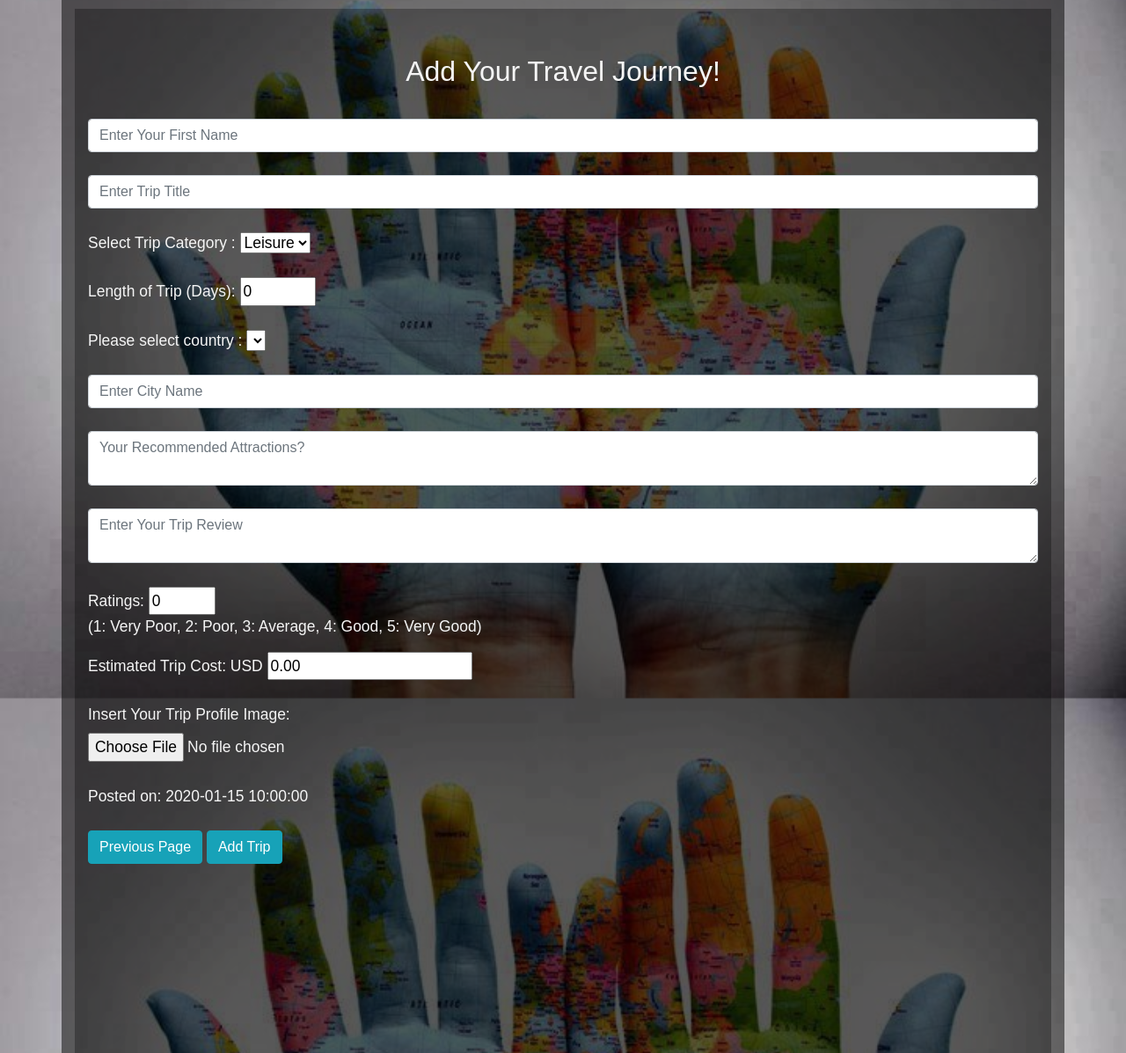
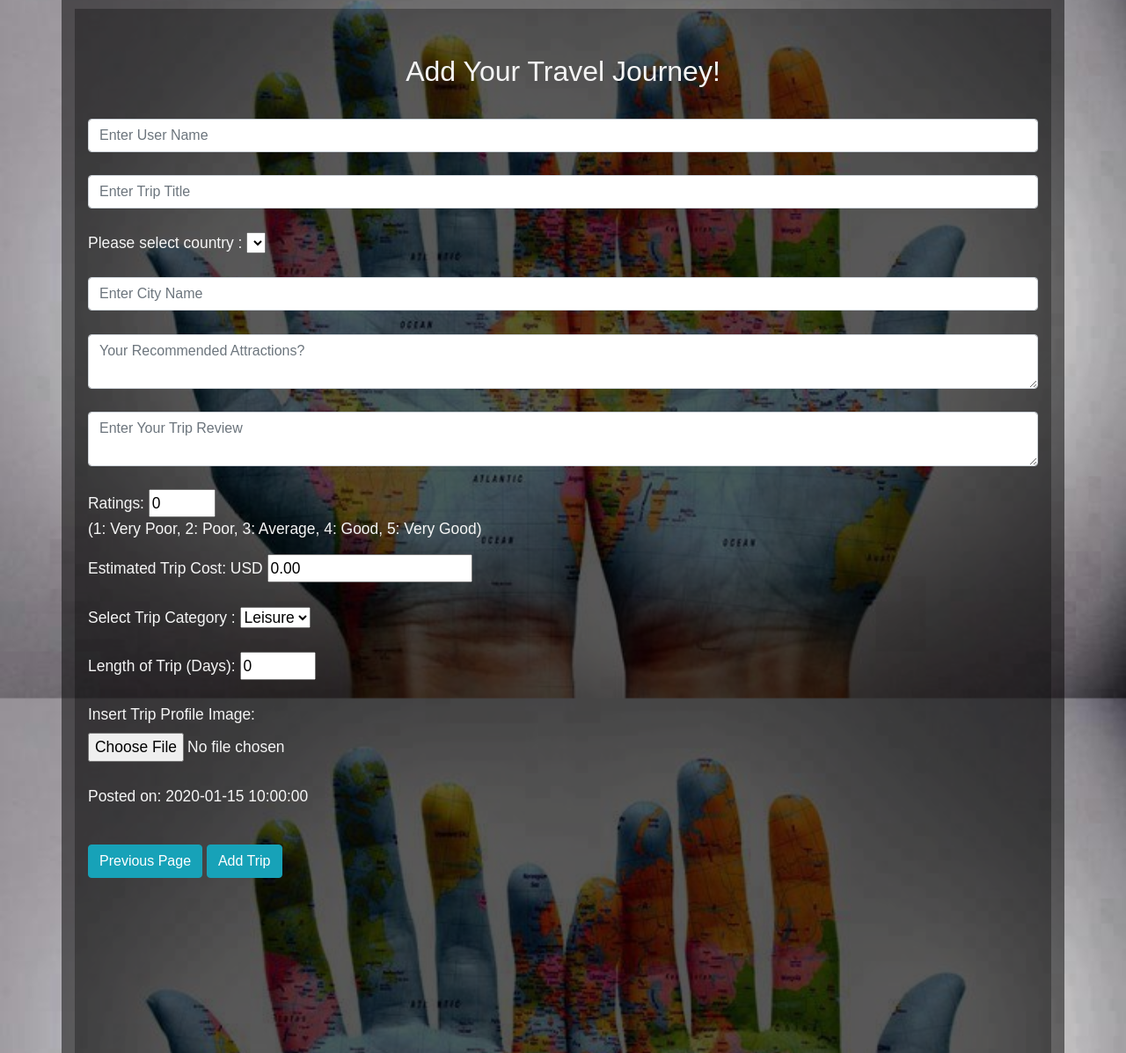
Before and after one commit to howyjane/trip-itinerary-review, a Flask app: template templates/add.html in a window 1280 px wide. Shown: the part 56-1253 px from the top of the page at 88% size. Run offline with Flask 2, Linux system fonts and the light colour scheme; the template is opened without the code that fills it: most values are stand-ins (such as "Sample title", 1, 10 or a date in 2020); lists and menus that the app fills with data are empty; some libraries are stand-ins or nearby versions.

Commit message:
finalise add.html

```diff
--- a/templates/add.html
+++ b/templates/add.html
@@ -10,7 +10,7 @@
 </head>
 
 <body>
-
+<!--nav bar-->
 <nav class="navbar navbar-expand-lg navbar-light bg-light">
   <a class="navbar-brand" href="{{url_for('index')}}">Tripee.com</a>
     <button class="navbar-toggler" type="button" data-toggle="collapse" data-target="#navbarSupportedContent" aria-controls="navbarSupportedContent" aria-expanded="false" aria-label="Toggle navigation">
@@ -29,19 +29,29 @@
   </div>
 </nav>
 
+<!--form content-->
   <div class="container">
     <div class="content-wrapper">
-
-                <div class="col-md-12">
-
+      <div class="col-md-auto">
         <form class='sign-up-form' action="/add_trip" method="post" enctype="multipart/form-data">
           <br><br>
-                    <h2 class='text-center'>Add Your Travel Journey!</h2>
-                    <br>
-                    <input class="form-control" name="name" placeholder="Enter Your First Name" type="text" required>
+          <h2 class='text-center'>Add Your Travel Journey!</h2><br>
+            <input class="form-control" name="name" placeholder="Enter User Name" type="text" required>
             <br>
             <input class="form-control" name="triptitle" placeholder="Enter Trip Title" type="text" required>
             <br>
+            Please select country : <select id="countries" name="country" required></select></label>
+            <br><br>
+            <input class="form-control" name="city" placeholder="Enter City Name" type="text">
+            <br>
+            <textarea class="form-control" name="tripattraction" placeholder="Your Recommended Attractions?" type="text" required></textarea>
+            <br>
+            <textarea class="form-control" name="tripreview" placeholder="Enter Your Trip Review" type="text" required></textarea>
+            <br>
+            Ratings: <Input type="number" name="ratings" id="myNumber" placeholder="Enter Your Trip Ratings" required min="1" step="0.5" max="5" value="0" pattern="[0-9]*" /></label>
+            <p>(1: Very Poor, 2: Poor, 3: Average, 4: Good, 5: Very Good)</p>
+            Estimated Trip Cost: USD <input type="text" name="totalestimatedcost" required min="0.01" step="0.01" max="1000000" value="0.00" id="number" />
+            <br><br>
             Select Trip Category : <select name="tripcategory">
               <option >Leisure</option>
               <option >Work</option>
@@ -49,40 +59,30 @@
               <option >Others</option>
             </select>
             <br><br>
-                    Length of Trip (Days): <Input type="number" name="lengthoftrip" id="myNumber" placeholder="Enter Total Number of Days" required min="1" step="0.5" max="90" value="0" pattern="[0-9]*" /><br>
+            Length of Trip (Days): <Input type="number" name="lengthoftrip" id="myNumber" placeholder="Enter Total Number of Days" required min="1" step="0.5" max="90" value="0" pattern="[0-9]*"/>
+            <br><br>
+            <label for="profileimage">Insert Trip Profile Image:</label><br>
+              <input type="file"
+              id="photo" name="photo" accept="image/png, image/jpeg" required>
+              <br><br>
+            <p>Posted on: {{date}}</p>
             <br>
-                    Please select country : <select id="countries" name="country"></select>
-                    <br><br>
-                    <input class="form-control" name="city" placeholder="Enter City Name" type="text">
-                    <br>
-                    <textarea class="form-control" name="tripattraction" placeholder="Your Recommended Attractions?" type="text" required></textarea>
-                    <br>
-                    <textarea class="form-control" name="tripreview" placeholder="Enter Your Trip Review" type="text" required></textarea>
-                    <br>
-                    Ratings: <Input type="number" name="ratings" id="myNumber" placeholder="Enter Your Trip Ratings" required min="1" step="0.5" max="5" value="0" pattern="[0-9]*" /><br>
-                    <p>(1: Very Poor, 2: Poor, 3: Average, 4: Good, 5: Very Good)</p>
-                    Estimated Trip Cost: USD <input type="text" name="totalestimatedcost" required min="0.01" step="0.01" max="1000000" value="0.00" id="number" />
-                    <br><br>
-                    <label for="">Insert Your Trip Profile Image:</label><br>
-                    <input type="file"
-                    id="photo" name="photo"
-                    accept="image/png, image/jpeg" required>
-                    <br><br>
-                    Posted on: {{date}}
-                  <br><br>
+
             <a href="{{url_for('index')}}" class="btn btn-info center-success">Previous Page</a>
-                  <button type="submit" value="submit" class="btn btn-info center-block">Add Trip </button><br>
+            <button type="submit" value="submit" class="btn btn-info center-block">Add Trip </button><br><br>
             <br>
         </form>
+      <!--col-md-auto-->
       </div>
+    <!--content-wrapper-->
+    </div>
+  <!--container-->
   </div>
 
-
-
-    </div>
-
-
-
+<!-- JavaScript -->
+<script src="https://code.jquery.com/jquery-3.4.1.slim.min.js" integrity="sha384-J6qa4849blE2+poT4WnyKhv5vZF5SrPo0iEjwBvKU7imGFAV0wwj1yYfoRSJoZ+n" crossorigin="anonymous"></script>
+<script src="https://cdn.jsdelivr.net/npm/popper.js@1.16.0/dist/umd/popper.min.js" integrity="sha384-Q6E9RHvbIyZFJoft+2mJbHaEWldlvI9IOYy5n3zV9zzTtmI3UksdQRVvoxMfooAo" crossorigin="anonymous"></script>
+<script src="https://stackpath.bootstrapcdn.com/bootstrap/4.4.1/js/bootstrap.min.js" integrity="sha384-wfSDF2E50Y2D1uUdj0O3uMBJnjuUD4Ih7YwaYd1iqfktj0Uod8GCExl3Og8ifwB6" crossorigin="anonymous"></script>
 <script src="/static/script.js"></script>
 
 </body>
```
Lines whose indentation alone changed are shown as unchanged.
